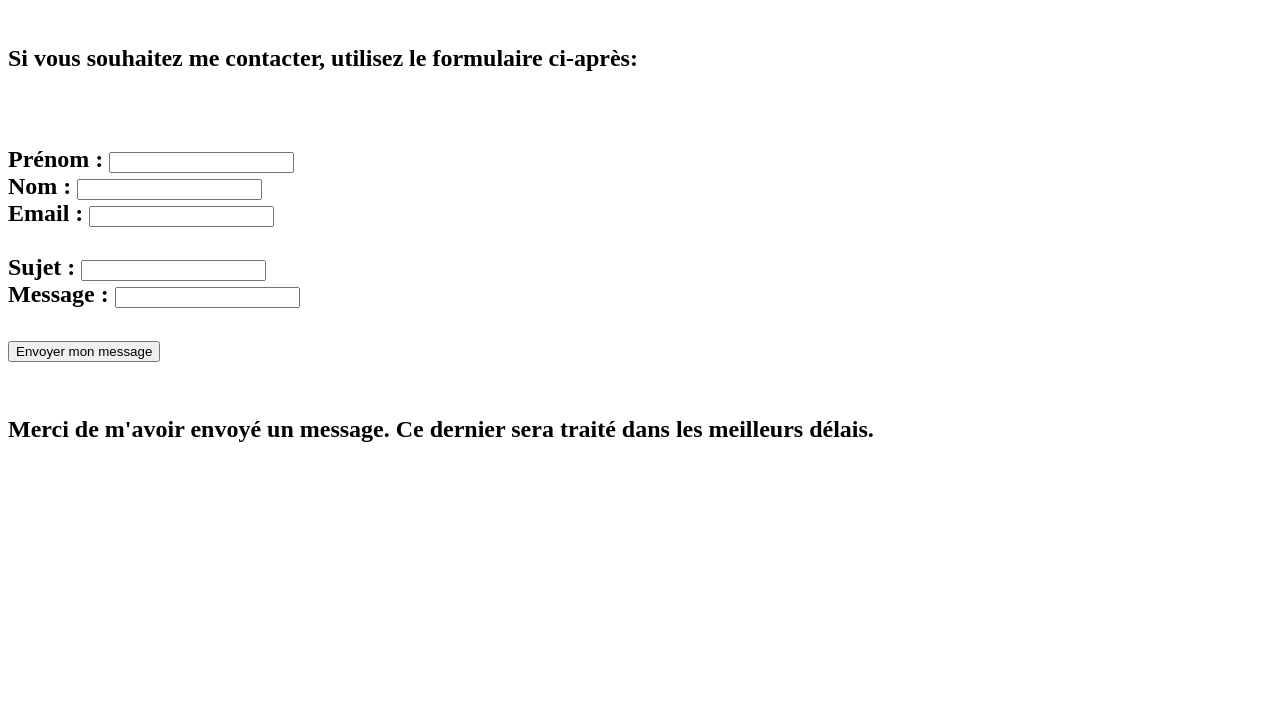
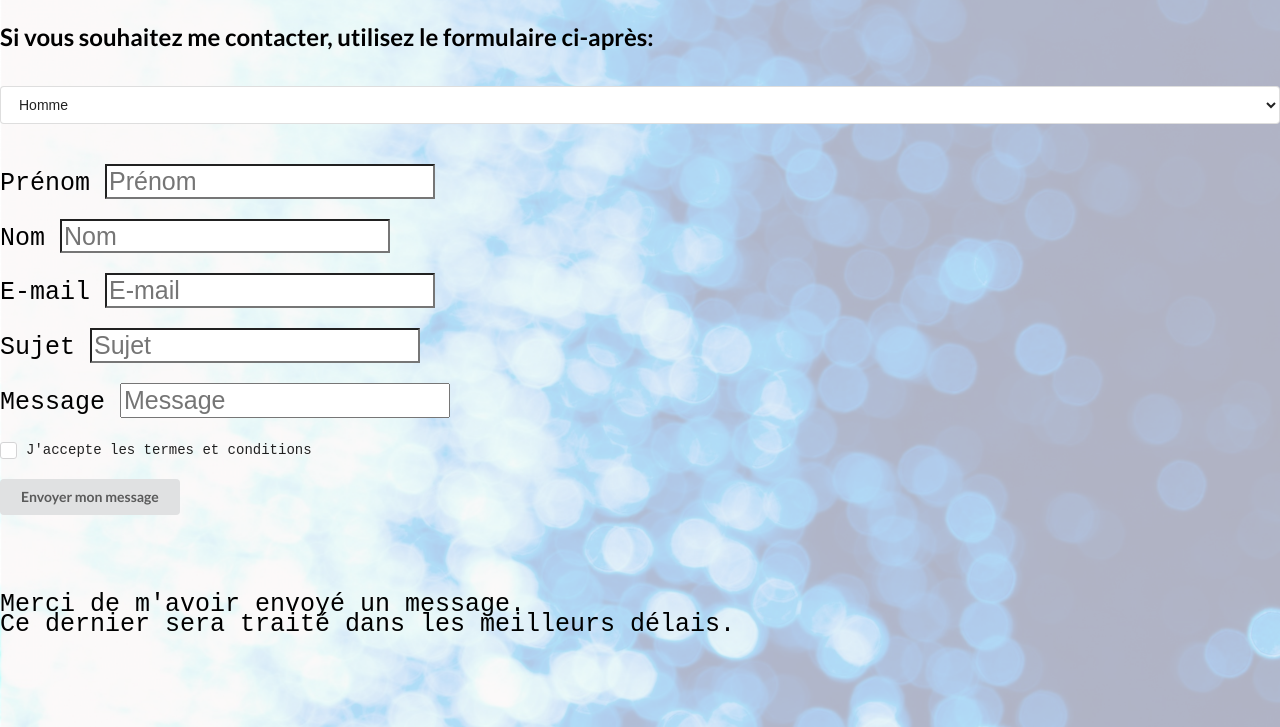
Before and after one commit to textSolver34761/LandingPortfolio, a plain HTML site: page form.html in a window 1280 px wide. Shown: the part 73-800 px from the top of the page. Drawn offline with Linux system fonts and the light colour scheme.

Commit message:
Version 1

```diff
--- a/form.html
+++ b/form.html
@@ -3,46 +3,70 @@
 <head>
   <meta charset="utf-8">
     <title> Formulaire </title>
-<link rel="stylesheet" type="text/css" href="burger.css">
+    <link rel="stylesheet" type="text/css" href="semantic.css">
+    <link rel="stylesheet" type="text/css" href="style.css">
 </head>
 <body>
+  <div class="bgimg2">
     <h1> Comment me contacter? </h1>
     <br>
-<h2> Si vous souhaitez me contacter, utilisez le formulaire ci-après: <h2>
+    <h2> Si vous souhaitez me contacter, utilisez le formulaire ci-après: </h2>
     <br>
     <form action="https://formspree.io/pradonbenjamin@gmail.com"
           method="POST">
-<br>
-  <div class="bun-top">
-  <label for="prenom"> Prénom :</label> <input type="text" name="prenom" required><br>
+      <div class="ui form">
+          <div class="field">
+            <select>
+              <option value="X">Homme</option>
+              <option value="Y">Femme</option>
+            </select>
           </div>
-  <div class="cheese">
-  <label for="nom">Nom :</label> <input type="text" name="nom" required ><br>
-  </div>
-  <div class="meatball">
-  <label for="email">Email :</label> <input type="text" name="email" required ><br>
       </div>
       <br>
-  <div class ="tomato">
-  <label for="sujet"> Sujet :</label> <input type= "textarea" name="sujet" required > <br>
+      <br>
+      <form class="ui form">
+          <div class="field">
+              <label>Prénom</label>
+              <input type="text" name="Prénom" placeholder="Prénom" required>
           </div>
-  <div class= "patty">
+          <br>
+          <div class="field">
+              <label>Nom</label>
+              <input type="text" name="Nom" placeholder="Nom" required>
           </div>
-  <div class= "pickle">
+          <br>
+          <div class="field">
+              <label>E-mail</label>
+              <input type="text" name="E-mail" placeholder="E-mail" required>
           </div>
-  <div class= "onion">
+          <br>
+          <div class="field">
+              <label>Sujet</label>
+              <input type="text" name="Sujet" placeholder="Sujet" required>
           </div>
-  <div class="bun-bottom">
-  <label for="message"> Message :</label> <input type= "textarea" name="message" required>
+          <br>
+          <div class="field">
+              <label>Message</label>
+              <input type="textarea" name="Message" placeholder="Message" required>
           </div>
+          <br>
+          <div class="field">
+            <div class="ui checkbox">
+              <input type="checkbox" tabindex="0" class="hidden">
+              <label>J'accepte les termes et conditions</label>
+            </div>
+          </div>
+          <br>
+        <button class="ui button" type="submit" value="Envoyer mon message">Envoyer mon message</button>
+      </form>
       <input type="hidden" name="_language" value="fr" />
       <br>
-    <input type="submit" value="Envoyer mon message">
       <br>
       <input type="hidden" name="_next" value="https://textsolver34761.github.io/"/>
       <br>
     </form>
     <br>
-Merci de m'avoir envoyé un message. Ce dernier sera traité dans les meilleurs délais.
+    Merci de m'avoir envoyé un message. <br> Ce dernier sera traité dans les meilleurs délais.
+</div>
 </body>
 </html>
--- a/style.css
+++ b/style.css
@@ -53,3 +53,13 @@ p {
     text-align: center;
     font-size: 60px;
 }
+.bgimg2{
+    background-image: url(image2.png);
+    height: 100%;
+    background-position: center;
+    background-size: cover;
+    position: relative;
+    color: black;
+    font-family: "Courier New", Courier, monospace;
+    font-size: 25px;
+}
```
Also changed, not shown: LandingPage.html (+9 -6 lines), re.js (+11 -27 lines), Ressources/feuxartifices.jpg (added), Ressources/twitter.jpg (added), image2.png (added), 1 other file. Lines whose indentation alone changed are shown as unchanged.
